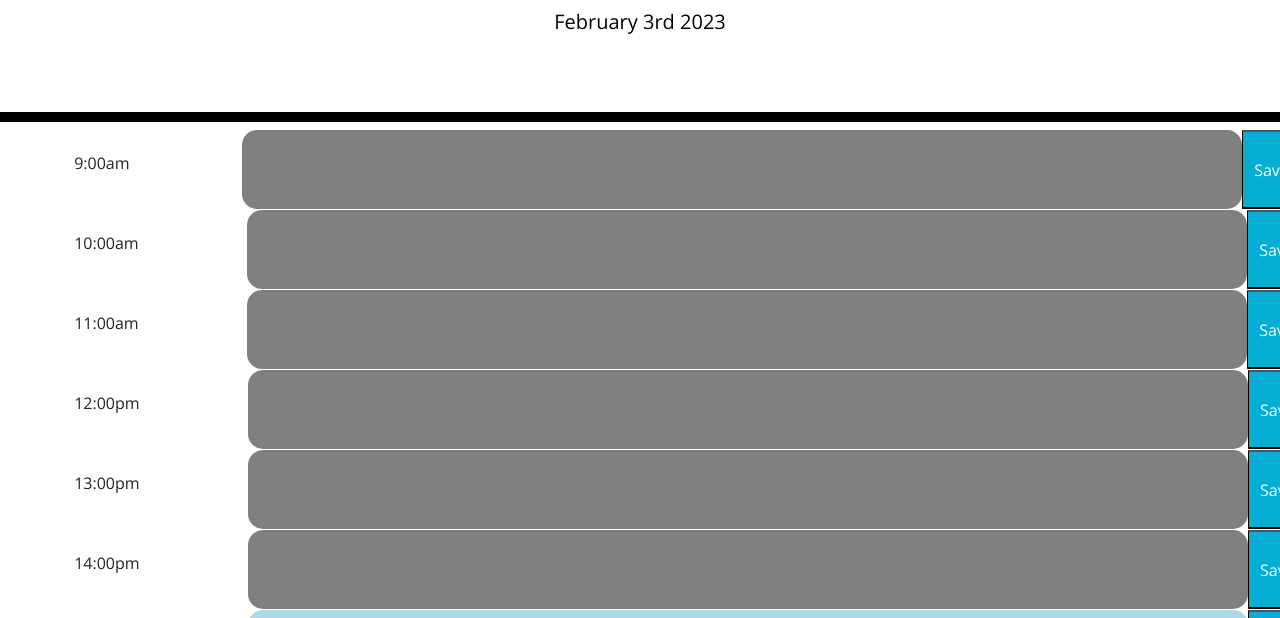
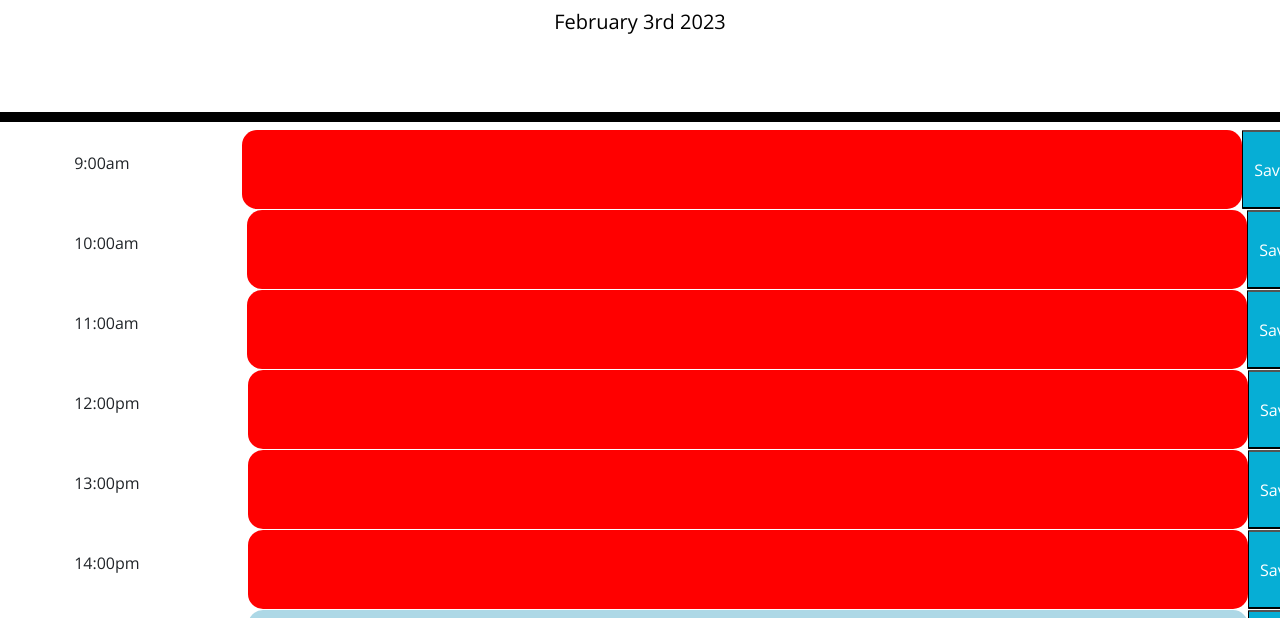
Before and after one commit to ExxtremeBattler/planner-app, a plain HTML site: page index.html in a window 1280 px wide. Shown: the part 182-800 px from the top of the page. Drawn offline with nearby package versions, Linux system fonts and the light colour scheme.

Commit message:
added loadEvents(), MVP achieved

```diff
--- a/script.js
+++ b/script.js
@@ -14,6 +14,18 @@ currentDay.append(getCurrentDay())
 console.log(currentHour);
 console.log(timeblockArr[0].getAttribute('id'))
 console.log(timeblockArr[0].firstElementChild)
+
+
+for (let index = 0; index < timeblockArr.length; index++) {
+
+    var text = localStorage.getItem(timeblockArr[index].getAttribute('id'))
+    timeblockArr[index].firstElementChild.value = text
+
+
+    };
+
+
+
 
 for (let index = 0; index < timeblockArr.length; index++) {
 
--- a/style.css
+++ b/style.css
@@ -51,7 +51,7 @@ textarea {
 
 .past {
   color: black;
-  background-color: gray
+  background-color: red
 
 }
 
```
